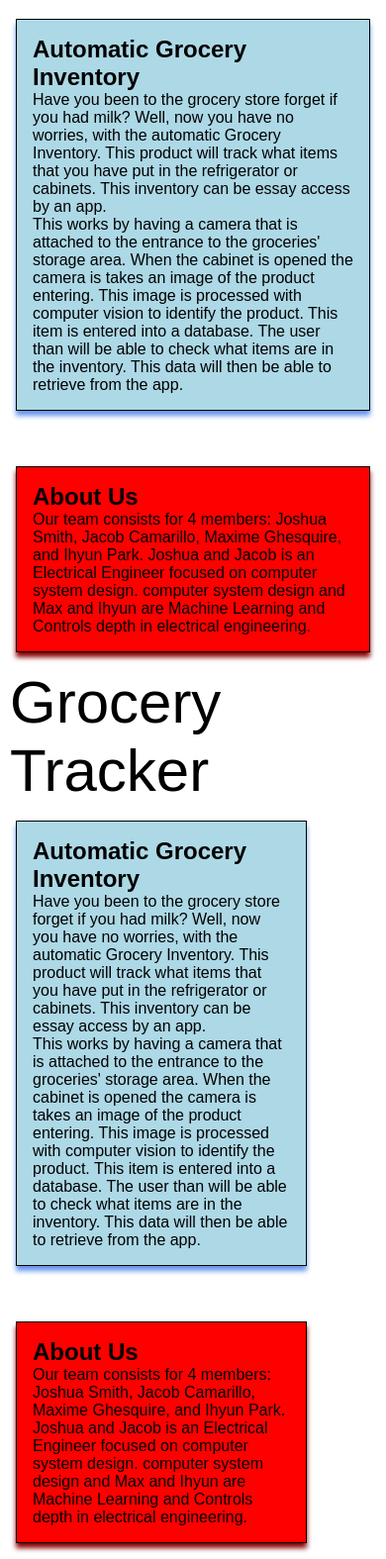
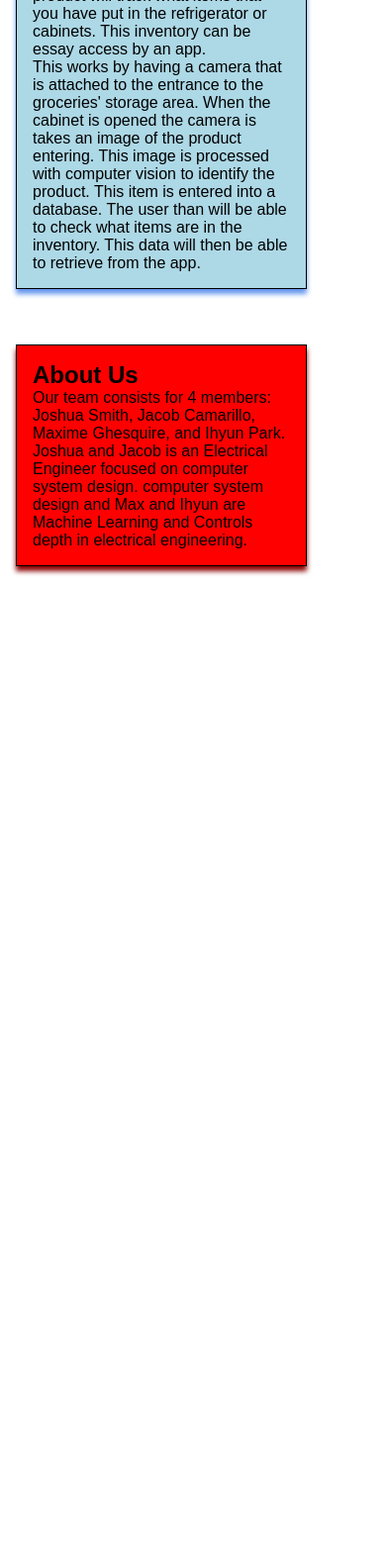
Before and after one commit to jas003ucsd/ECE140B_website, a Python web app: template web/src/templates/index.html in a window 390 px wide. Shown: the part 312-1887 px from the top of the page at 99% size. After the commit the page ends 893 px from the top, so only its background shows below. Run offline with Jinja, Linux system fonts and the light colour scheme; the template is opened without the code that fills it, so the values that code supplies are empty.

Commit message:
update mobile

```diff
--- a/web/src/templates/index.html
+++ b/web/src/templates/index.html
@@ -1,50 +1,50 @@
-<!DOCTYPE html>
-<html lang="en">
-<head>
-    <meta charset="UTF-8">
-    <title>Automatic Grocery Inventory</title>
-    <meta name="viewport" content="width=device-width,initial-scale=1">
-    <link rel="stylesheet" type="text/css" href="css/myStyleSheet.css">
-</head>
+<!--<!DOCTYPE html>-->
+<!--<html lang="en">-->
+<!--<head>-->
+<!--    <meta charset="UTF-8">-->
+<!--    <title>Automatic Grocery Inventory</title>-->
+<!--    <meta name="viewport" content="width=device-width,initial-scale=1">-->
+<!--    <link rel="stylesheet" type="text/css" href="css/myStyleSheet.css">-->
+<!--</head>-->
 
-<!-- Side navigation -->
-<div class="sidenav">
-    <a href="./product.html">Product</a>
-    <a href="./KVP.html">KVP</a>
-</div>
-<body class="main">
+<!--&lt;!&ndash; Side navigation &ndash;&gt;-->
+<!--<div class="sidenav">-->
+<!--    <a href="./product.html">Product</a>-->
+<!--    <a href="./KVP.html">KVP</a>-->
+<!--</div>-->
+<!--<body class="main">-->
 
-<img title="from www.gmpopcorn.com"src="https://www.gmpopcorn.com/Portals/0/grocery_demographics_banner.png" alt="LA" style="width:100%">
-<section>
-<div class="product">
-    <h1>Automatic Grocery Inventory</h1>
-    <p>
-        Have you been to the grocery store forget if you had milk? Well, now you have
-        no worries, with the automatic Grocery Inventory. This product will track
-        what items that you have put in the refrigerator or cabinets. This inventory
-        can be essay access by an app.
-    </p>
-    <p>
-        This works by having a camera that is attached to the entrance to the groceries' storage area.
-        When the cabinet is opened the camera is takes an image of the product entering. This image
-        is processed with computer vision to identify the product. This item is entered into a database.
-        The user than will be able to check what items are in the inventory. This data will then be able to
-        retrieve from the app.
-    </p>
-</div>
-<div class="learnCSS on the Web">
-  <h1> About Us </h1>
-      <p>
-        Our team consists for 4 members: Joshua Smith, Jacob Camarillo, Maxime Ghesquire, and Ihyun Park.
-        Joshua and Jacob is an Electrical Engineer focused on computer system design.
-        computer system design and Max and Ihyun are Machine Learning and Controls depth in
-        electrical engineering.
-    </p>
-  </div>
-  </section>
-<!--<script type="text/javascript" src="rest.js"></script>-->
-</body>
-</html>
+<!--<img title="from www.gmpopcorn.com"src="https://www.gmpopcorn.com/Portals/0/grocery_demographics_banner.png" alt="LA" style="width:100%">-->
+<!--<section>-->
+<!--<div class="product">-->
+<!--    <h1>Automatic Grocery Inventory</h1>-->
+<!--    <p>-->
+<!--        Have you been to the grocery store forget if you had milk? Well, now you have-->
+<!--        no worries, with the automatic Grocery Inventory. This product will track-->
+<!--        what items that you have put in the refrigerator or cabinets. This inventory-->
+<!--        can be essay access by an app.-->
+<!--    </p>-->
+<!--    <p>-->
+<!--        This works by having a camera that is attached to the entrance to the groceries' storage area.-->
+<!--        When the cabinet is opened the camera is takes an image of the product entering. This image-->
+<!--        is processed with computer vision to identify the product. This item is entered into a database.-->
+<!--        The user than will be able to check what items are in the inventory. This data will then be able to-->
+<!--        retrieve from the app.-->
+<!--    </p>-->
+<!--</div>-->
+<!--<div class="learnCSS on the Web">-->
+<!--  <h1> About Us </h1>-->
+<!--      <p>-->
+<!--        Our team consists for 4 members: Joshua Smith, Jacob Camarillo, Maxime Ghesquire, and Ihyun Park.-->
+<!--        Joshua and Jacob is an Electrical Engineer focused on computer system design.-->
+<!--        computer system design and Max and Ihyun are Machine Learning and Controls depth in-->
+<!--        electrical engineering.-->
+<!--    </p>-->
+<!--  </div>-->
+<!--  </section>-->
+<!--&lt;!&ndash;<script type="text/javascript" src="rest.js"></script>&ndash;&gt;-->
+<!--</body>-->
+<!--</html>-->
 
 
 <html lang="en">
```
